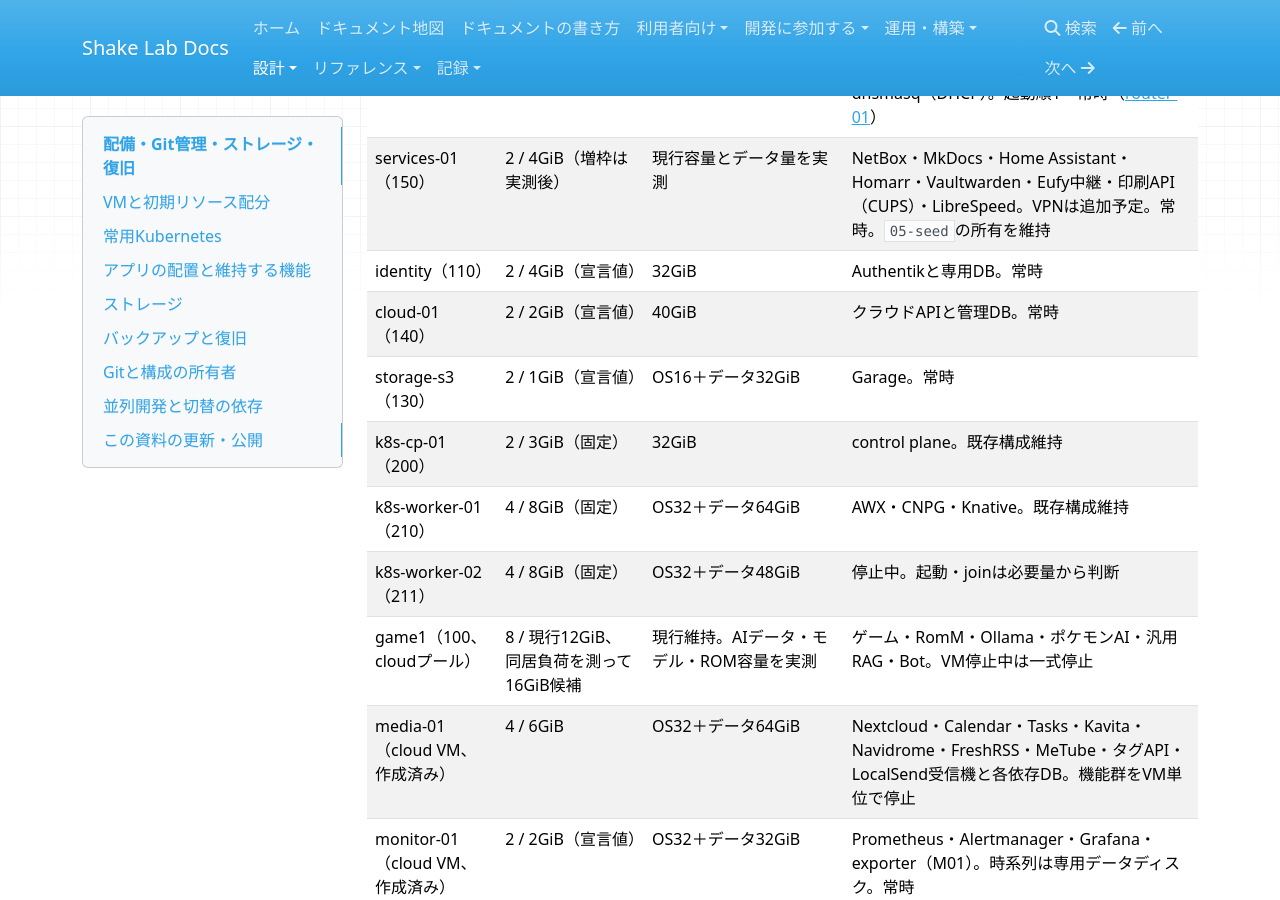
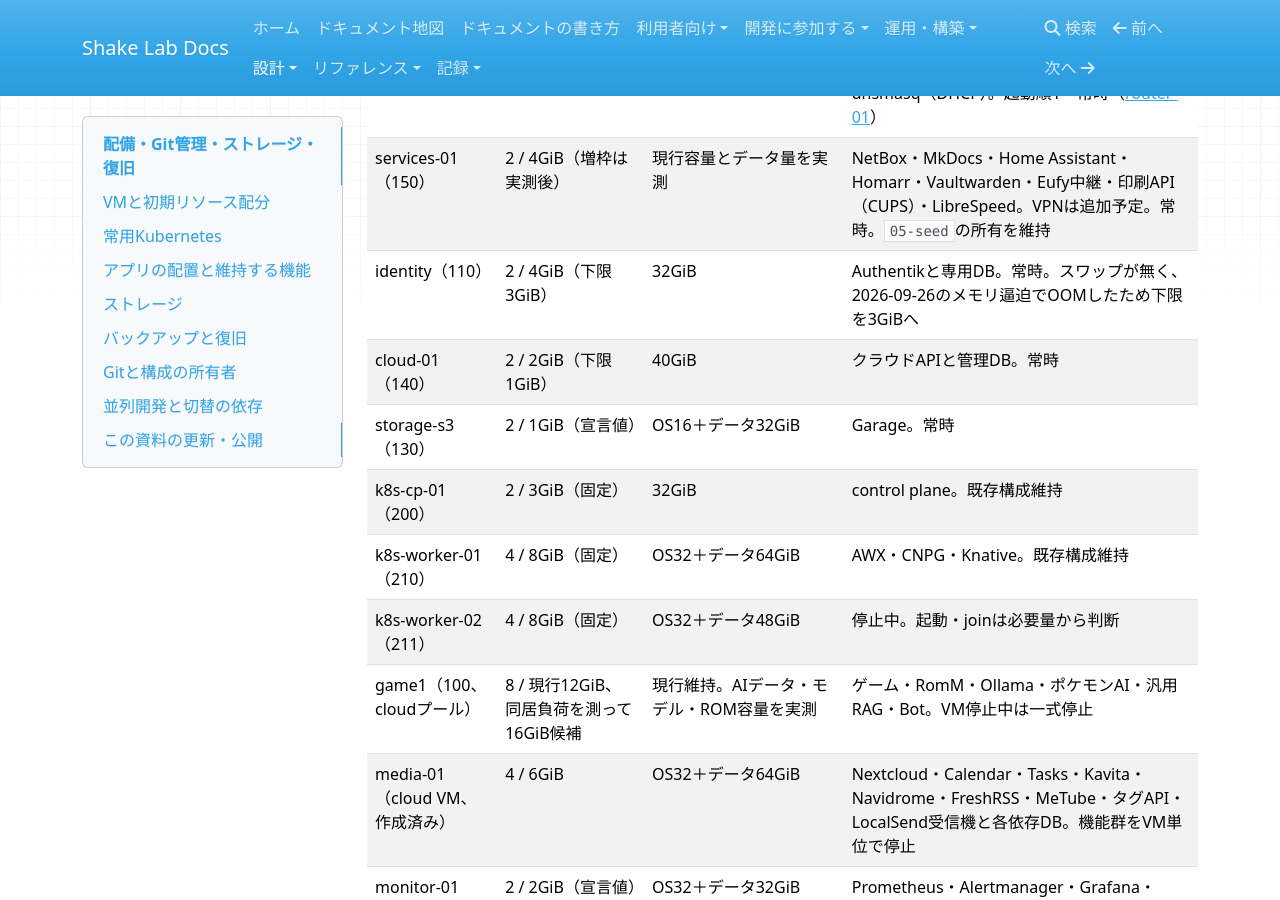
Before and after one commit to rurutheGeek/shake-cloud, an MkDocs documentation site: the page built from docs/architecture/operations.md, in a window 1280 px wide and 900 px high, scrolled down 630 px. Built offline with MkDocs 1.6.1, drawn with Linux system fonts in a browser that asks for light colours; nearby versions of some CDN libraries; a script that is not in the unit is left out.

Commit message:
fix(platform): identityとcloud-01のballoon下限を引き上げる
2026-09-26にidentityがメモリ逼迫でOOMし、SSO配下の全サイトが止まった。下限をidentity 3GiB・cloud-01 1GiBにする。

Co-Authored-By: Claude Opus 5.5 <noreply@anthropic.com>

```diff
--- a/docs/architecture/operations.md
+++ b/docs/architecture/operations.md
@@ -26,8 +26,8 @@ tags:
 | Proxmox | ホスト用6GiB枠 | 現行パーティション維持＋6TB USB HDD（`/srv/bulk`） | ホストとキャッシュの予算。実消費は測定。バルク領域は[共有バルクストレージ](../operations/bulk-storage.md) |
 | router-01（101） | 2 / 512MiB（宣言値） | イメージのみ | **家庭内ルータ（OpenWrt）。** WAN=vmbr1 / LAN=vmbr0、AdGuard Home（DNS）と dnsmasq（DHCP）。起動順1・常時（[router-01](../operations/router.md)） |
 | services-01（150） | 2 / 4GiB（増枠は実測後） | 現行容量とデータ量を実測 | NetBox・MkDocs・Home Assistant・Homarr・Vaultwarden・Eufy中継・印刷API（CUPS）・LibreSpeed。VPNは追加予定。常時。`05-seed`の所有を維持 |
-| identity（110） | 2 / 4GiB（宣言値） | 32GiB | Authentikと専用DB。常時 |
-| cloud-01（140） | 2 / 2GiB（宣言値） | 40GiB | クラウドAPIと管理DB。常時 |
+| identity（110） | 2 / 4GiB（下限3GiB） | 32GiB | Authentikと専用DB。常時。スワップが無く、2026-09-26のメモリ逼迫でOOMしたため下限を3GiBへ |
+| cloud-01（140） | 2 / 2GiB（下限1GiB） | 40GiB | クラウドAPIと管理DB。常時 |
 | storage-s3（130） | 2 / 1GiB（宣言値） | OS16＋データ32GiB | Garage。常時 |
 | k8s-cp-01（200） | 2 / 3GiB（固定） | 32GiB | control plane。既存構成維持 |
 | k8s-worker-01（210） | 4 / 8GiB（固定） | OS32＋データ64GiB | AWX・CNPG・Knative。既存構成維持 |
```
Also changed, not shown: 1 other file.
